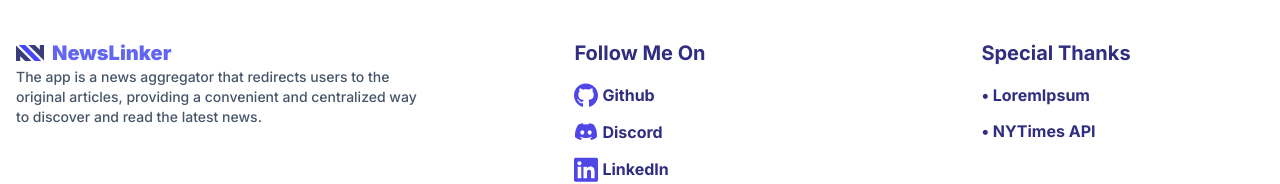
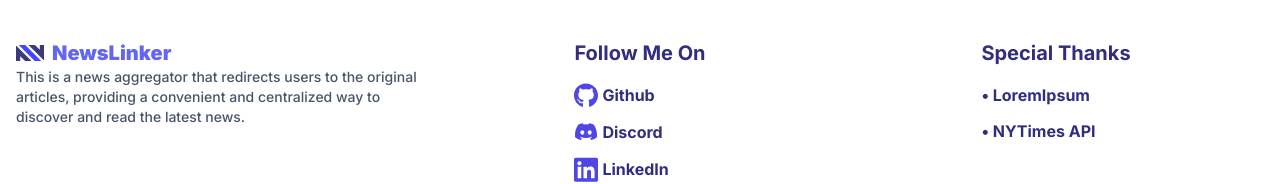
Before and after one commit to Finestwork/NewsLinker, a Vue app: page / in a window 1280 px wide. Shown: the part 1546-1730 px from the top of the page. Built offline with nearby package versions, Linux system fonts and the light colour scheme; no server answers; what prettier-plugin-tailwindcss would draw is missing.

Commit message:
Fix section's width on footer component

```diff
--- a/src/components/globals/Footer.vue
+++ b/src/components/globals/Footer.vue
@@ -8,12 +8,12 @@
         <h2 class="text-xl font-black text-indigo-500">NewsLinker</h2>
       </div>
       <p class="text-sm font-medium text-slate-600">
-        The app is a news aggregator that redirects users to the original articles, providing a
+        This is a news aggregator that redirects users to the original articles, providing a
         convenient and centralized way to discover and read the latest news.
       </p>
     </section>
     <section
-      class="mb-10 flex w-5/12 w-full flex-col font-bold sm:mb-0 sm:w-4/12 lg:w-2/6 lg:w-2/6 lg:items-center"
+      class="mb-10 flex w-full flex-col font-bold sm:mb-0 sm:w-4/12 lg:w-2/6 lg:w-2/6 lg:items-center"
     >
       <div>
         <h2 class="mb-4 text-xl text-indigo-900">Follow Me On</h2>
@@ -36,7 +36,7 @@
         </a>
       </div>
     </section>
-    <section class="flex w-5/12 flex-col font-bold sm:w-4/12 lg:w-2/6 lg:w-2/6 lg:items-center">
+    <section class="flex flex-col font-bold sm:w-4/12 lg:w-2/6 lg:w-2/6 lg:items-center">
       <div>
         <h2 class="mb-4 text-xl text-indigo-900">Special Thanks</h2>
         <a
```
